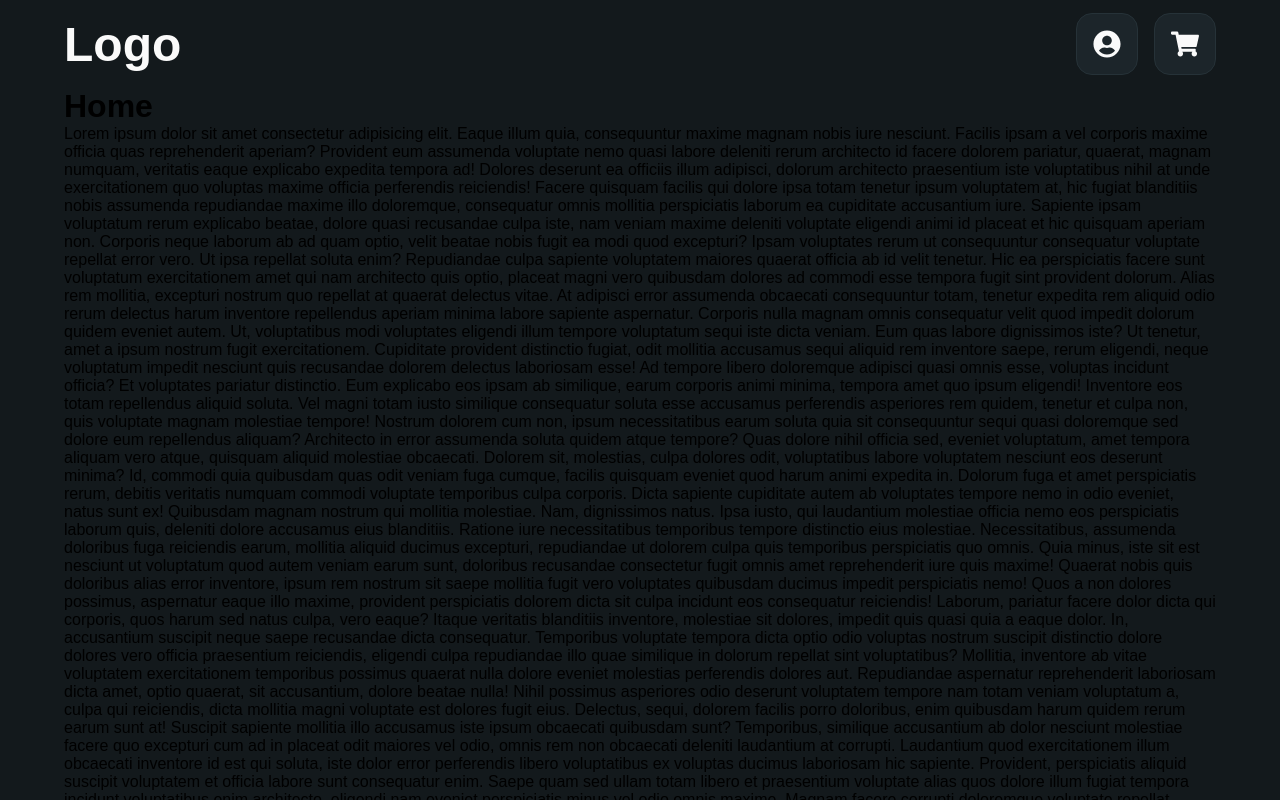
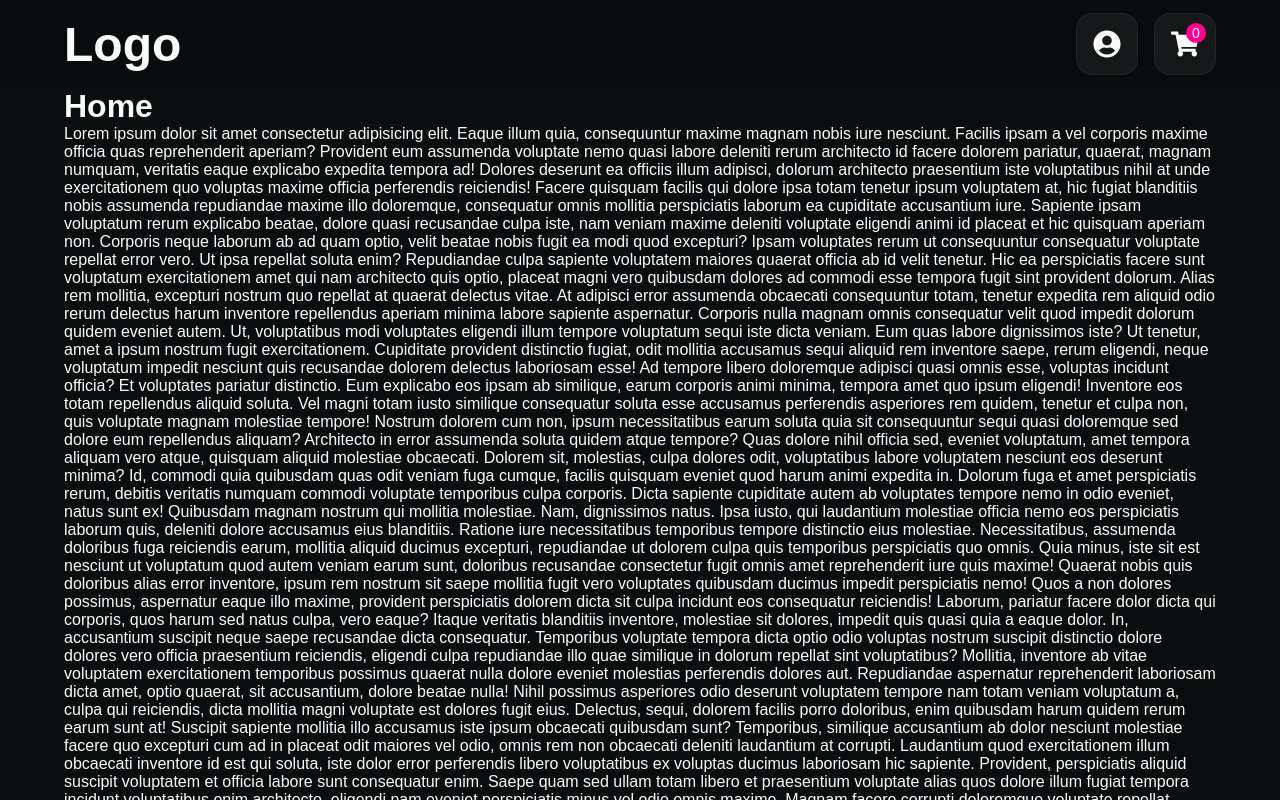
Before and after one commit to likhithait/Ecommerce, a React (Vite) app: page / in a window 1280 px wide. Shown: the top 800 px of the page. Built offline with nearby package versions, Linux system fonts and the light colour scheme.

Commit message:
Update style

```diff
--- a/src/App.tsx
+++ b/src/App.tsx
@@ -18,9 +18,9 @@ import "./assets/styles/style.scss";
 
 function App() {
   return (
-    <div className="container">
-      <BrowserRouter>
-        <Navbar />
+    <BrowserRouter>
+      <Navbar />
+      <div className="container content">
         <Routes>
           <Route path="/" element={<Home />} />
           <Route path="/cart" element={<Cart />} />
@@ -28,8 +28,8 @@ function App() {
           <Route path="/login" element={<Login />} />
           <Route path="/signup" element={<Signup />} />
         </Routes>
-      </BrowserRouter>
-    </div>
+      </div>
+    </BrowserRouter>
   );
 }
 
--- a/src/assets/styles/_variables.scss
+++ b/src/assets/styles/_variables.scss
@@ -1,8 +1,9 @@
 // color
 $primary-color: #ff0092;
 $secondary-color: #ff0093;
-$bg-color: #13191c;
-$button-bg-color: #1c252a;
-$button-border-color: #263238;
+$bg-color: #0a0d0e;
+$button-bg-color: #e5e9ec10;
+$button-hover-color: #dde3e620;
+$button-border-color: #dde3e610;
 $text-color: #fafafa;
 $text-color2: #9e9e9e;
--- a/src/assets/styles/style.scss
+++ b/src/assets/styles/style.scss
@@ -2,7 +2,7 @@
 
 ::selection {
   color: $bg-color;
-  background-color: $text-color;
+  background-color: $primary-color;
 }
 
 body {
@@ -10,7 +10,7 @@ body {
   background-color: $bg-color;
 }
 
-a {
+* {
   color: $text-color;
 }
 
@@ -20,7 +20,16 @@ a {
   @media screen and (max-width: 780px) {
     padding: 0 2rem;
   }
+
   @media screen and (max-width: 425px) {
     padding: 0 1rem;
   }
 }
+
+.content {
+  margin-top: 5.5rem;
+
+  @media screen and (max-width: 425px) {
+    margin-top: 4rem;
+  }
+}
--- a/src/components/Navbar.module.scss
+++ b/src/components/Navbar.module.scss
@@ -3,11 +3,15 @@
 .navbar {
   width: 100%;
   height: 5.5rem;
-  background-color: $bg-color;
   display: flex;
   align-items: center;
   justify-content: space-between;
   user-select: none;
+  position: fixed;
+  top: 0;
+  margin: 0;
+  background-color: #0a0d0e20;
+  backdrop-filter: blur(20px);
 
   .logo {
     font-size: 3rem;
@@ -28,12 +32,48 @@
         font-size: 1.75rem;
         text-align: center;
         background-color: $button-bg-color;
+        backdrop-filter: blur(20px);
         border: 1px solid $button-border-color;
         border-radius: 1rem;
+        position: relative;
+
+        span {
+          position: absolute;
+          min-width: 1.25rem;
+          top: 9px;
+          right: 9px;
+          padding: 3px;
+          font-size: 0.875rem;
+          font-weight: 500;
+          line-height: 0.875rem;
+          background-color: $primary-color;
+          border-radius: 1rem;
+        }
 
         &:hover {
-          background-color: $primary-color;
-          border: 1px solid $primary-color;
+          background-color: $button-hover-color;
+          transition: 0.3s;
+        }
+      }
+    }
+  }
+
+  @media screen and (max-width: 425px) {
+    .navbar {
+      height: 4rem;
+
+      .logo {
+        font-size: 2rem;
+      }
+
+      .link_group {
+        gap: 0.75rem;
+
+        li a {
+          padding: 0.75rem;
+          line-height: 0.75rem;
+          font-size: 1.5rem;
+          border-radius: 0.75rem;
         }
       }
     }
--- a/src/components/Navbar.tsx
+++ b/src/components/Navbar.tsx
@@ -5,7 +5,7 @@ import styles from "./Navbar.module.scss";
 
 const Navbar = () => {
   return (
-    <nav className={styles.navbar}>
+    <nav className={`${styles.navbar} container`}>
       <div className={styles.logo}>
         <Link to="/">Logo</Link>
       </div>
@@ -18,6 +18,7 @@ const Navbar = () => {
         <li>
           <Link to="/cart">
             <FaShoppingCart title="Cart" />
+            <span>0</span>
           </Link>
         </li>
       </ul>
```
